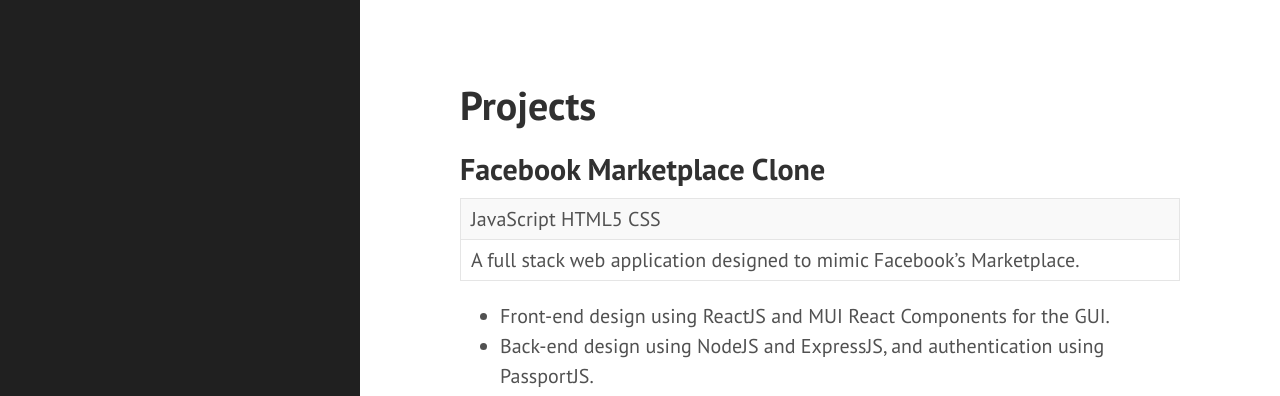
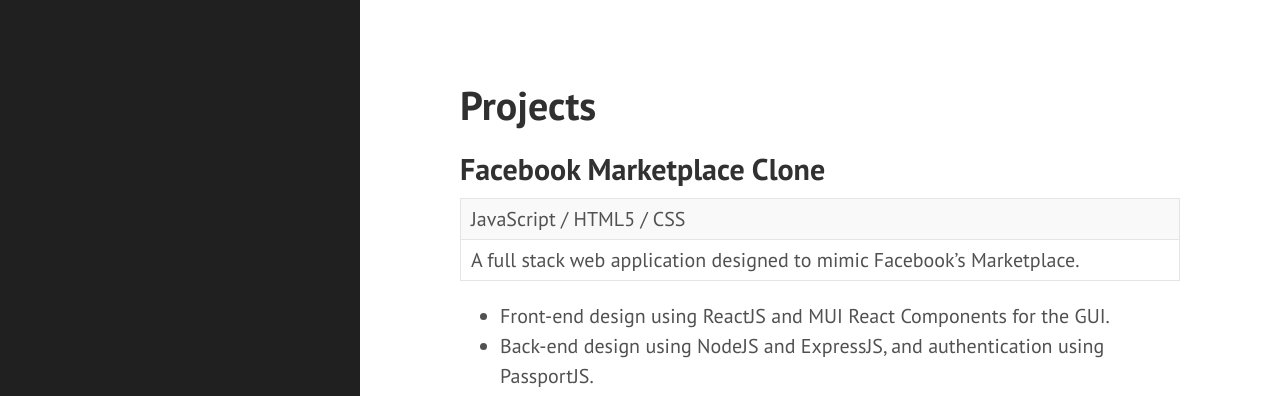
Before and after one commit to Maudi84/static_mf, a Jekyll site: the page built from Projects.md, in a window 1280 px wide and 1161 px high. Shown: the top 396 px of the window. Built offline with Jekyll 4.4.1, drawn with Linux system fonts in a browser that asks for light colours.

```diff
--- a/Projects.md
+++ b/Projects.md
@@ -7,7 +7,7 @@ permalink: projects
 
 ## Facebook Marketplace Clone
 
-|  JavaScript    HTML5    CSS  |
+|   JavaScript  /  HTML5  /  CSS   |
 | A full stack web application designed to mimic Facebook's Marketplace.
 
 *  Front-end design using ReactJS and MUI React Components for the GUI.
```
